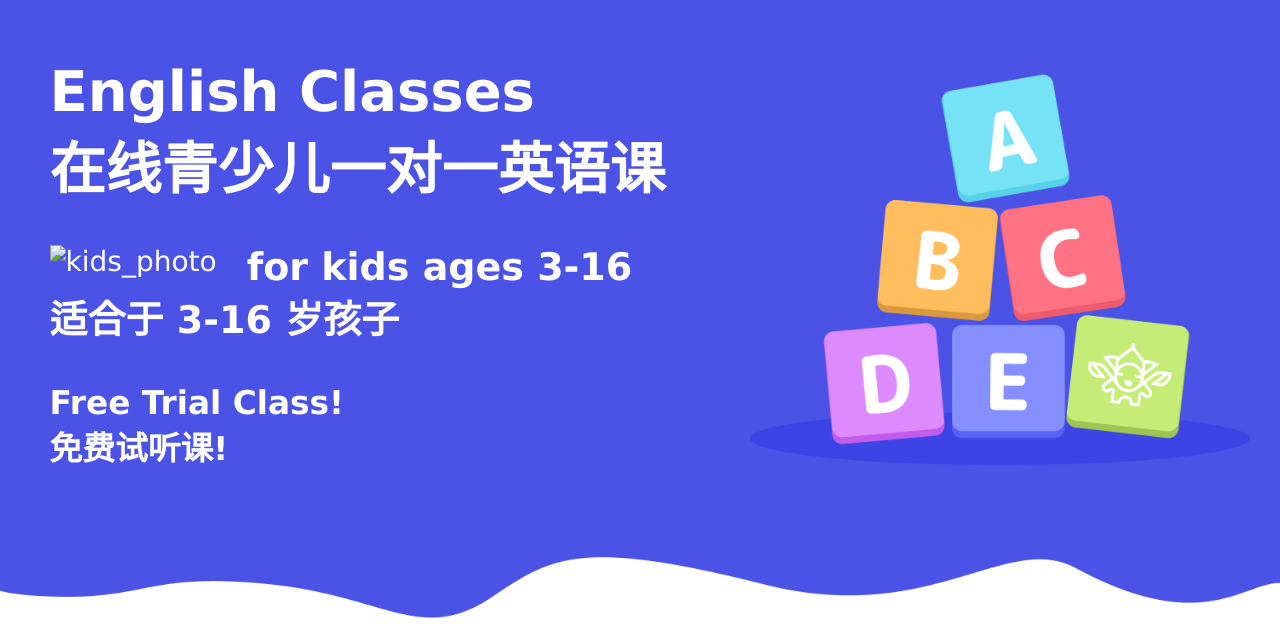
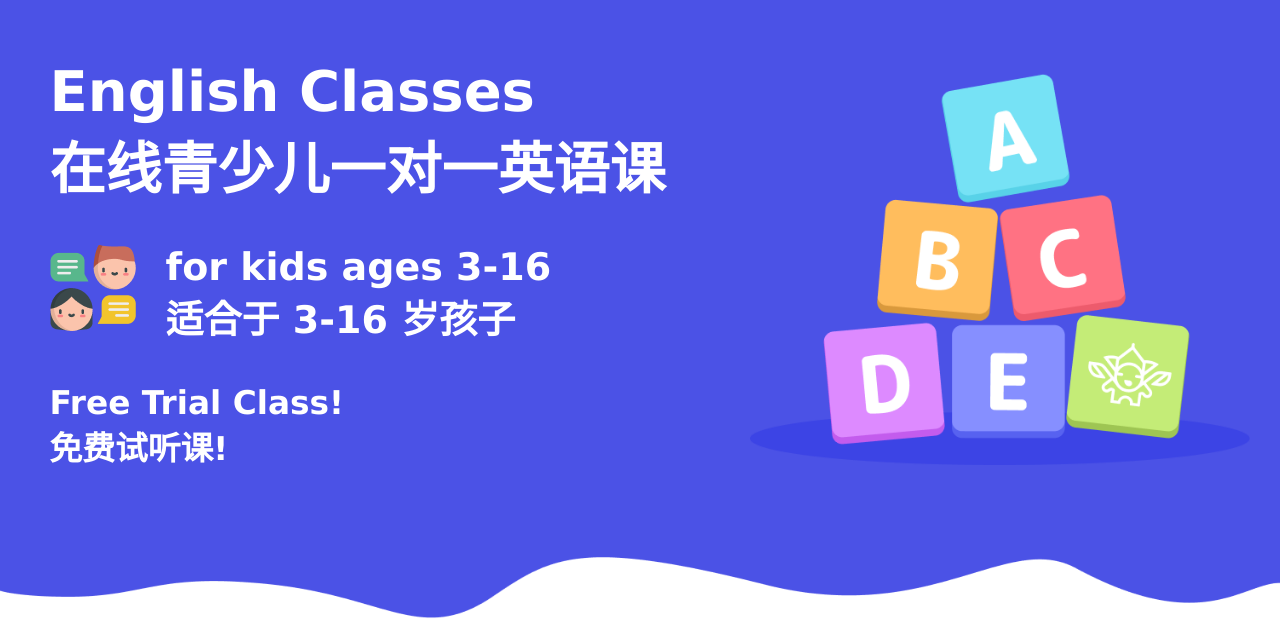
Before and after one commit to gosudarstvom/hey_there_school, a plain HTML site: page index.html in a window 1280 px wide. Shown: the part 107-734 px from the top of the page. Drawn offline with Linux system fonts and the light colour scheme; the site is published under a folder, as on GitHub Pages, so addresses that start at the root find nothing.

Commit message:
Update index.html

```diff
--- a/index.html
+++ b/index.html
@@ -41,7 +41,7 @@
 
 					<div class="imgtext">
 						<div class="imgtwo">
-							<img src="/pictures/kids.png" alt="kids_photo" style="width:86px;" loading="lazy">
+							<img src="./pictures/kids.png" alt="kids_photo" style="width:86px;" loading="lazy">
 						</div>
 						<div class="texttwo">
 							<h4>for kids ages 3-16</h4>
```
